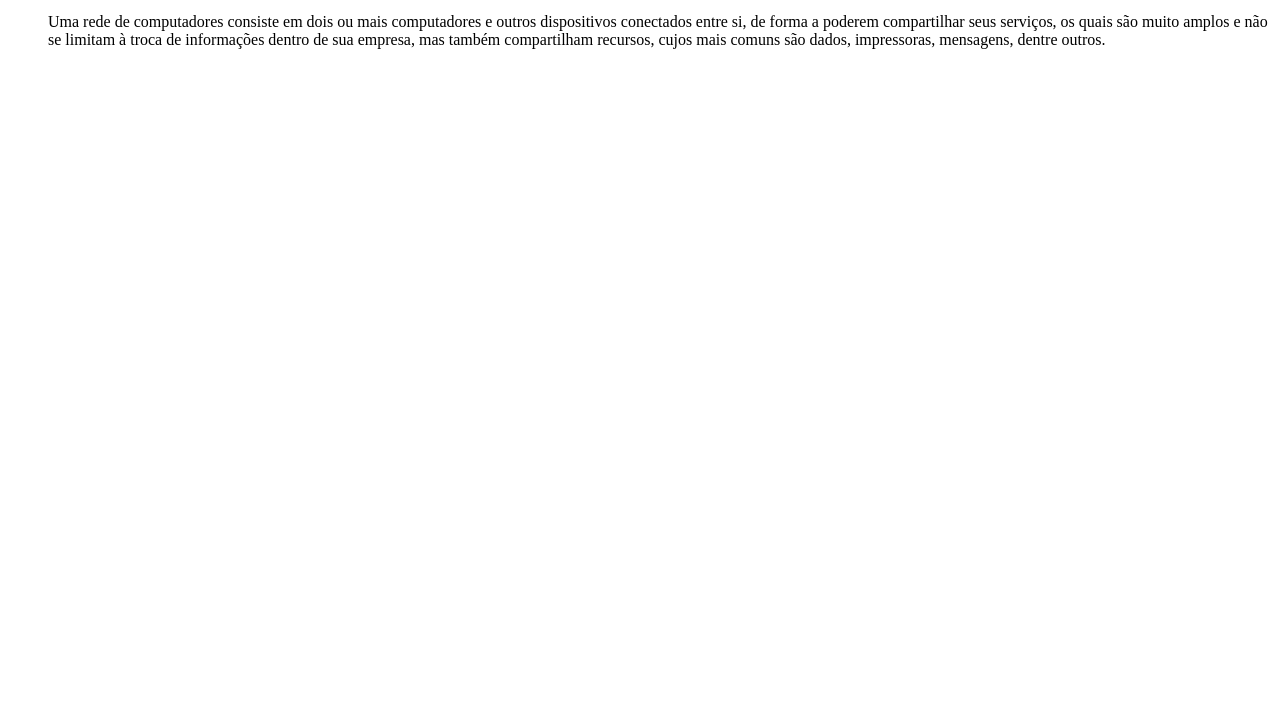
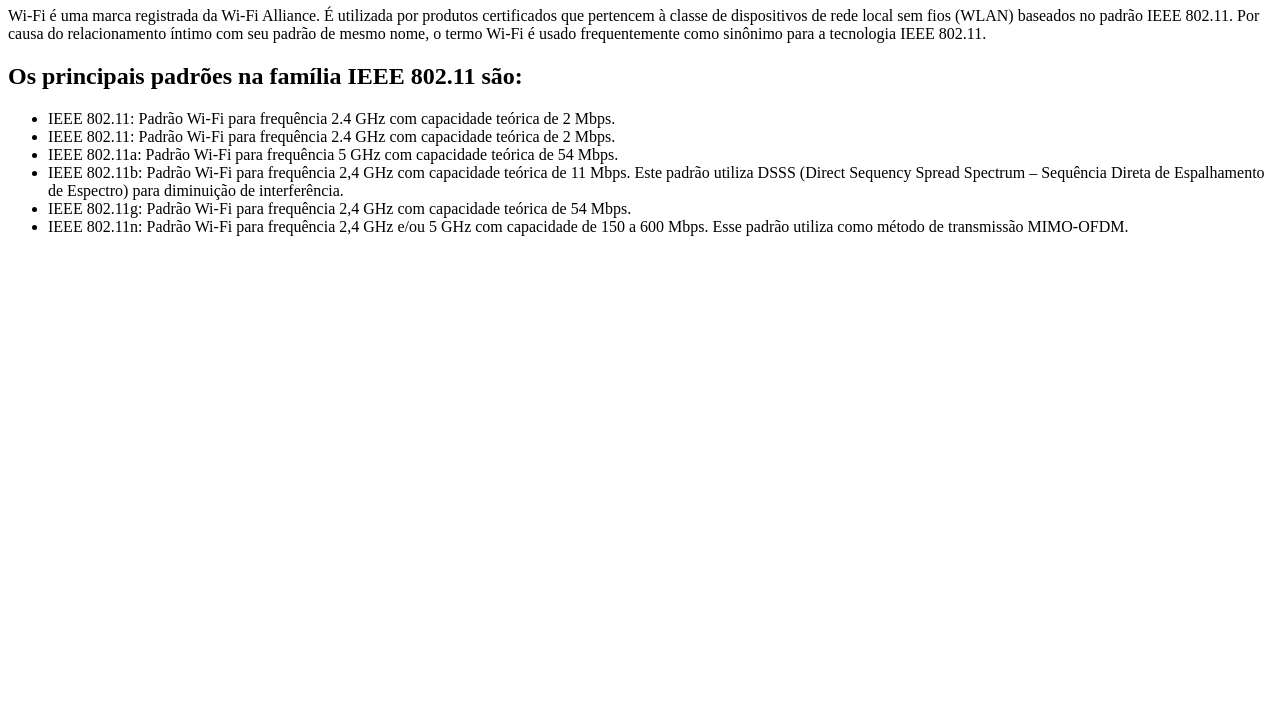
Before and after one commit to ronaldomartinsfatec/blog_TI, a plain HTML site: page infraestrutura.html in a window 1280 px wide. Shown: the part 73-800 px from the top of the page. Drawn offline with Linux system fonts and the light colour scheme.

Commit message:
Update infraestrutura.html
Update arquivo infraestrutura.html

```diff
--- a/infraestrutura.html
+++ b/infraestrutura.html
@@ -5,14 +5,18 @@
 		<meta charset="utf-8">
 	</head>
 	<body>
+		<h1>Wi-Fi</h1>
+
+		<p>Wi-Fi é uma marca registrada da Wi-Fi Alliance. É utilizada por produtos certificados que pertencem à classe de dispositivos de rede local sem fios (WLAN) baseados no padrão IEEE 802.11. Por causa do relacionamento íntimo com seu padrão de mesmo nome, o termo Wi-Fi é usado frequentemente como sinônimo para a tecnologia IEEE 802.11.</p>
+
+		<h2>Os principais padrões na família IEEE 802.11 são:</h2>
 		<ul>
-			<li>Redes de Computadores</li>
-			<li>Wi-Fi</li>
-			<li>Hardware (Manutenção)</li>
-
-			<p>Uma rede de computadores consiste em dois ou mais computadores e outros dispositivos conectados entre si, de forma a poderem compartilhar seus serviços, os quais são muito amplos e não se limitam à troca de informações dentro de sua empresa, mas também compartilham recursos, cujos mais comuns são dados, impressoras, mensagens, dentre outros.</p>
-
-			<img src="">
+			<li>IEEE 802.11: Padrão Wi-Fi para frequência 2.4 GHz com capacidade teórica de 2 Mbps.</li>
+			<li>IEEE 802.11: Padrão Wi-Fi para frequência 2.4 GHz com capacidade teórica de 2 Mbps.</li>
+			<li>IEEE 802.11a: Padrão Wi-Fi para frequência 5 GHz com capacidade teórica de 54 Mbps.</li>
+			<li>IEEE 802.11b: Padrão Wi-Fi para frequência 2,4 GHz com capacidade teórica de 11 Mbps. Este padrão utiliza DSSS (Direct Sequency Spread Spectrum – Sequência Direta de Espalhamento de Espectro) para diminuição de interferência.</li>
+			<li>IEEE 802.11g: Padrão Wi-Fi para frequência 2,4 GHz com capacidade teórica de 54 Mbps.</li>
+			<li>IEEE 802.11n: Padrão Wi-Fi para frequência 2,4 GHz e/ou 5 GHz com capacidade de 150 a 600 Mbps. Esse padrão utiliza como método de transmissão MIMO-OFDM.</li>
 		</ul>
 	</body>
 </html>
```
